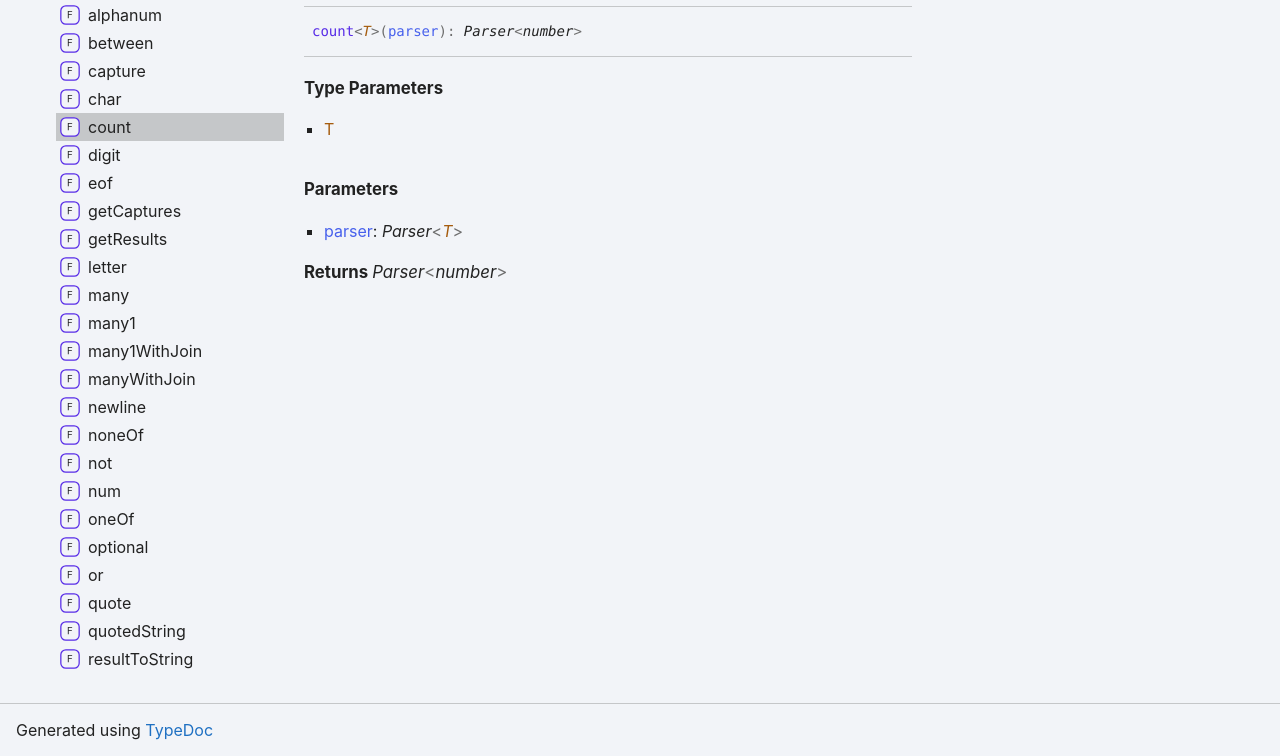
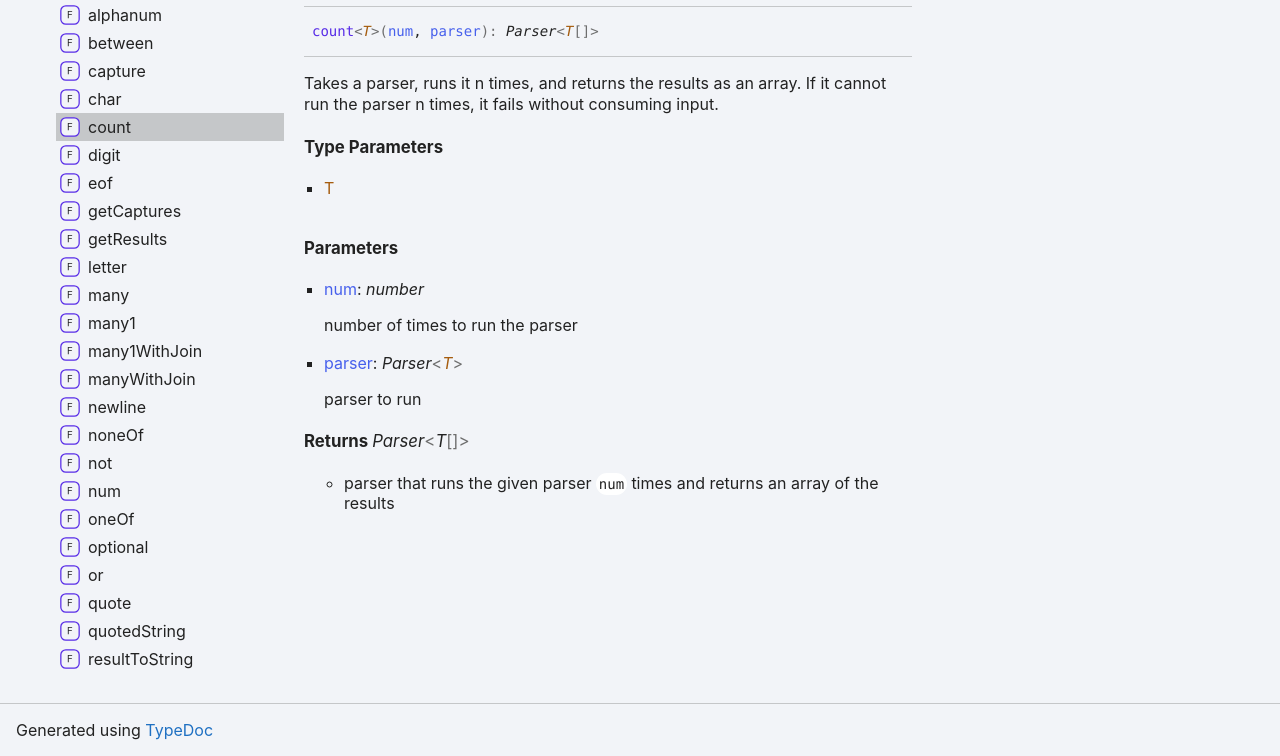
Before and after one commit to egonSchiele/tarsec, a website: page docs/functions/count.html in a window 1280 px wide. Shown: the part 144-900 px from the top of the page. Drawn offline with Linux system fonts and the light colour scheme.

Commit message:
count combinator

```diff
--- a/docs/functions/count.html
+++ b/docs/functions/count.html
@@ -75,12 +75,17 @@
                 >T</a
               ><span class="tsd-signature-symbol">&gt;</span
               ><span class="tsd-signature-symbol">(</span
-              ><span class="tsd-kind-parameter">parser</span
+              ><span class="tsd-kind-parameter">num</span>,
+              <span class="tsd-kind-parameter">parser</span
               ><span class="tsd-signature-symbol">)</span
               ><span class="tsd-signature-symbol">: </span
               ><span class="tsd-signature-type">Parser</span
               ><span class="tsd-signature-symbol">&lt;</span
-              ><span class="tsd-signature-type">number</span
+              ><a
+                class="tsd-signature-type tsd-kind-type-parameter"
+                href="count.html#count.T"
+                >T</a
+              ><span class="tsd-signature-symbol">[]</span
               ><span class="tsd-signature-symbol">&gt;</span
               ><a href="#count" aria-label="Permalink" class="tsd-anchor-icon"
                 ><svg viewBox="0 0 24 24">
@@ -88,6 +93,13 @@
               ></a>
             </li>
             <li class="tsd-description">
+              <div class="tsd-comment tsd-typography">
+                <p>
+                  Takes a parser, runs it n times, and returns the results as an
+                  array. If it cannot run the parser n times, it fails without
+                  consuming input.
+                </p>
+              </div>
               <section class="tsd-panel">
                 <h4>Type Parameters</h4>
                 <ul class="tsd-type-parameter-list">
@@ -104,6 +116,16 @@
                 <ul class="tsd-parameter-list">
                   <li>
                     <span
+                      ><span class="tsd-kind-parameter">num</span>:
+                      <span class="tsd-signature-type">number</span></span
+                    >
+                    <div class="tsd-comment tsd-typography">
+                      <p>number of times to run the parser</p>
+                    </div>
+                    <div class="tsd-comment tsd-typography"></div>
+                  </li>
+                  <li>
+                    <span
                       ><span class="tsd-kind-parameter">parser</span>:
                       <span class="tsd-signature-type">Parser</span
                       ><span class="tsd-signature-symbol">&lt;</span
@@ -113,15 +135,30 @@
                         >T</a
                       ><span class="tsd-signature-symbol">&gt;</span></span
                     >
+                    <div class="tsd-comment tsd-typography">
+                      <p>parser to run</p>
+                    </div>
+                    <div class="tsd-comment tsd-typography"></div>
                   </li>
                 </ul>
               </div>
               <h4 class="tsd-returns-title">
                 Returns <span class="tsd-signature-type">Parser</span
                 ><span class="tsd-signature-symbol">&lt;</span
-                ><span class="tsd-signature-type">number</span
+                ><a
+                  class="tsd-signature-type tsd-kind-type-parameter"
+                  href="count.html#count.T"
+                  >T</a
+                ><span class="tsd-signature-symbol">[]</span
                 ><span class="tsd-signature-symbol">&gt;</span>
               </h4>
+              <ul>
+                <li>
+                  parser that runs the given parser <code>num</code> times and
+                  returns an array of the results
+                </li>
+              </ul>
+              <div class="tsd-comment tsd-typography"></div>
             </li>
           </ul>
         </section>
```
Also changed, not shown: lib/combinators.ts (+18 -5 lines), tests/combinators/count.test.ts (added, +23 -0 lines), 1 other file.
